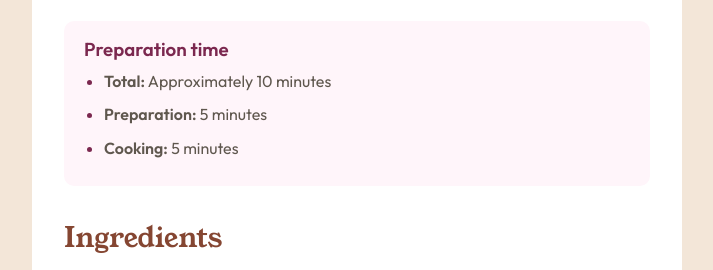
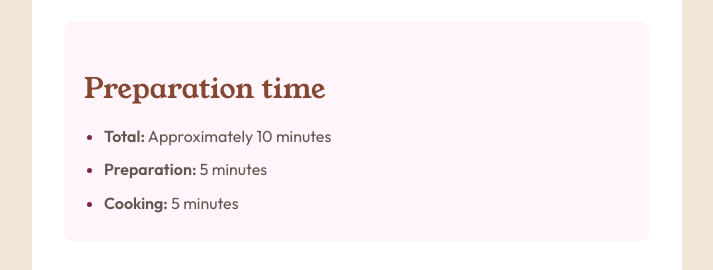
Before and after one commit to arne-witteler/recipe-page, a plain HTML site: page index.html in a window 1280 px wide. Shown: the part 515-785 px from the top of the page, without its empty margins (283-996 px from the left). Drawn offline with Linux system fonts and the light colour scheme.

Commit message:
update landmarks

```diff
--- a/index.html
+++ b/index.html
@@ -17,7 +17,7 @@
     <title>Frontend Mentor | Recipe page</title>
   </head>
   <body>
-    <div class="container">
+    <main class="container">
       <div class="white-box">
         <img
           src="/assets/images/image-omelette.jpeg"
@@ -32,7 +32,7 @@
           choice of cheese, vegetables, or meats.
         </p>
         <div class="pink-box">
-          <h3>Preparation time</h3>
+          <h2>Preparation time</h2>
           <ul>
             <li><b>Total:</b> Approximately 10 minutes</li>
             <li><b>Preparation:</b> 5 minutes</li>
@@ -114,6 +114,6 @@
           <a href="https://github.com/arne-witteler">Arne Witteler</a>.
         </div>
       </div>
-    </div>
+    </main>
   </body>
 </html>
```
